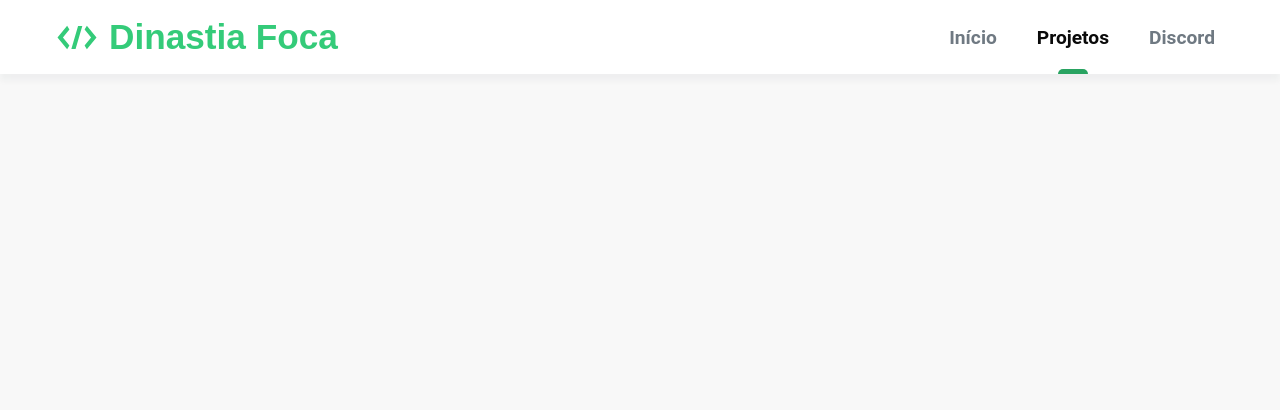
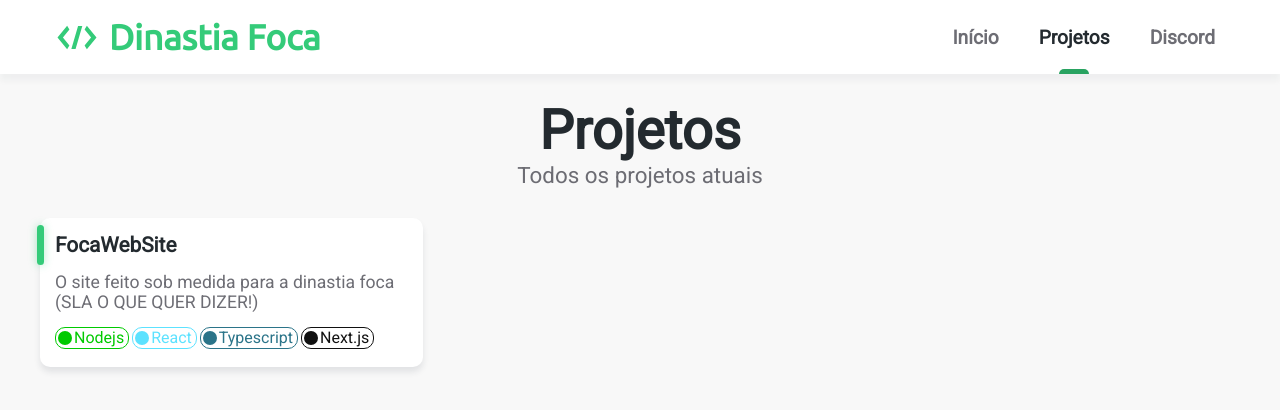
Before and after one commit to FocaEnterprises/FocaWebsite, a Next.js app: page /projetos in a window 1280 px wide. Shown: the top 410 px of the page. Built offline with nearby package versions, Linux system fonts and the light colour scheme.

Commit message:
feat: Added Projects page

```diff
--- a/package.json
+++ b/package.json
@@ -8,6 +8,7 @@
     "start": "next start"
   },
   "dependencies": {
+    "axios": "^0.21.0",
     "framer-motion": "^2.9.5",
     "next": "10.0.3",
     "polished": "^4.0.5",
--- a/src/pages/_document.tsx
+++ b/src/pages/_document.tsx
@@ -1,5 +1,7 @@
 import React from 'react';
-import Document from 'next/document';
+import Document, {
+  Head, Html, Main, NextScript,
+} from 'next/document';
 import { ServerStyleSheet } from 'styled-components';
 
 export default class MyDocument extends Document {
@@ -26,4 +28,21 @@ export default class MyDocument extends Document {
       sheet.seal();
     }
   }
+
+  // eslint-disable-next-line no-undef
+  render(): JSX.Element {
+    return (
+      <Html lang="pt-BR">
+        <Head>
+          <link href="./favicon.ico" rel="shortcut icon" type="image/x-icon" />
+          <link href="https://fonts.googleapis.com/css2?family=Roboto&family=Ubuntu&display=swap" rel="stylesheet" />
+        </Head>
+
+        <body>
+          <Main />
+          <NextScript />
+        </body>
+      </Html>
+    );
+  }
 }
--- a/src/pages/api/hello.ts
+++ /dev/null
@@ -1,6 +0,0 @@
-// Next.js API route support: https://nextjs.org/docs/api-routes/introduction
-
-export default (req, res) => {
-  res.statusCode = 200;
-  res.json({ name: 'John Doe' });
-};
--- /dev/null
+++ b/src/pages/api/projects.ts
@@ -0,0 +1,34 @@
+import { NextApiRequest, NextApiResponse } from 'next';
+
+interface IProject {
+  title: string;
+  description: string;
+  tags: {
+    name: string;
+    color: string;
+  }[];
+}
+
+const projects: IProject[] = [
+  {
+    title: 'FocaWebSite',
+    description: 'O site feito sob medida para a dinastia foca (SLA O QUE QUER DIZER!)',
+    tags: [
+      { name: 'Nodejs', color: '#00ca00' },
+      { name: 'React', color: '#5ce2ff' },
+      { name: 'Typescript', color: '#2b7489' },
+      { name: 'Next.js', color: '#111111' },
+    ],
+  },
+];
+
+export default (req: NextApiRequest, res: NextApiResponse) => {
+  if (req.method !== 'GET') {
+    res.status(404).json(null);
+    return;
+  }
+
+  res.status(200).json({
+    projects,
+  });
+};
--- a/src/pages/projetos.tsx
+++ b/src/pages/projetos.tsx
@@ -1,10 +1,46 @@
+import React from 'react';
 import Head from 'next/head';
-import React from 'react';
+import { GetStaticProps } from 'next';
+import axios from 'axios';
+
 import Header from '../Components/Header';
 
-import { Container } from '../styles/pages/Projetos';
+import {
+  Container,
+  Panel,
+  PDescription,
+  ProjectsList,
+  ProjectItem,
+  ProjectDescription,
+  ProjectTag,
+  ProjectTags,
+  ProjectTitle,
+  PTitle,
+} from '../styles/pages/Projetos';
 
-const Projects: React.FC = () => (
+interface IProps {
+  projects: {
+    title: string;
+    description: string;
+    tags: {
+      name: string;
+      color: string;
+    }[];
+  }[];
+}
+
+interface IResponse {
+  projects: {
+    title: string;
+    description: string;
+    tags: {
+      name: string;
+      color: string;
+    }[];
+  }[];
+}
+
+const Projects: React.FC<IProps> = ({ projects }) => (
   <>
     <Head>
       <title>Dinastia Foca - Projetos</title>
@@ -12,8 +48,42 @@ const Projects: React.FC = () => (
 
     <Container>
       <Header currentPage="projects" />
+
+      <Panel>
+        <PTitle>Projetos</PTitle>
+        <PDescription>Todos os projetos atuais</PDescription>
+
+        <ProjectsList>
+          {projects.map((project, index) => (
+            // Ação temporaria pois ainda não temos ID
+            // eslint-disable-next-line react/no-array-index-key
+            <ProjectItem key={`${index}`}>
+              <ProjectTitle>{project.title}</ProjectTitle>
+              <ProjectDescription>{project.description}</ProjectDescription>
+
+              <ProjectTags>
+                {project.tags.map((tag, tagIndex) => (
+                  // eslint-disable-next-line react/no-array-index-key
+                  <ProjectTag key={`${tagIndex}`} color={tag.color}>{tag.name}</ProjectTag>
+                ))}
+              </ProjectTags>
+            </ProjectItem>
+          ))}
+        </ProjectsList>
+      </Panel>
     </Container>
   </>
 );
 
+export const getStaticProps: GetStaticProps = async () => {
+  const { data } = await axios.get<IResponse>('http://localhost:3000/api/projects');
+
+  return {
+    props: {
+      projects: data.projects || [],
+    },
+    revalidate: 60,
+  };
+};
+
 export default Projects;
--- a/src/styles/pages/Discord.ts
+++ b/src/styles/pages/Discord.ts
@@ -2,7 +2,7 @@
 import styled from 'styled-components';
 
 export const Container = styled.main`
-  min-height: 100%;
+  min-height: 100vh;
 
   background-color: ${({ theme }) => theme.bg.secondary};
 `;
--- a/src/styles/pages/Projetos.ts
+++ b/src/styles/pages/Projetos.ts
@@ -1,8 +1,110 @@
-/* eslint-disable import/prefer-default-export */
 import styled from 'styled-components';
 
 export const Container = styled.main`
-  min-height: 100%;
+  min-height: 100vh;
 
   background-color: ${({ theme }) => theme.bg.secondary};
 `;
+
+export const Panel = styled.div`
+  display: flex;
+  flex-direction: column;
+  align-items: center;
+
+  margin: 25px 40px;
+`;
+
+export const PTitle = styled.h1`
+  font-size: 3.4rem;
+  color: ${({ theme }) => theme.txt.primary};
+`;
+
+export const PDescription = styled.p`
+  font-size: 1.4rem;
+`;
+
+export const ProjectsList = styled.ul`
+  display: grid;
+  grid-template-columns: repeat(3, 1fr);
+  grid-gap: 25px;
+
+  margin-top: 30px;
+`;
+
+export const ProjectItem = styled.li`
+  display: flex;
+  flex-direction: column;
+
+  padding: 15px;
+  max-width: 1fr;
+
+  background-color: ${({ theme }) => theme.bg.primary};
+  border-radius: 10px;
+  box-shadow: 0 5px 6px 0 rgba(33, 43, 54, .1);
+  list-style: none;
+`;
+
+export const ProjectTitle = styled.h4`
+  position: relative;
+
+  color: ${({ theme }) => theme.txt.primary};
+  font-size: 1.3rem;
+  font-weight: bold;
+
+  &::before {
+    position: absolute;
+    top: calc(50% - 20px);
+    left: calc(-15px - calc(7px / 2));
+
+    height: 40px;
+    width: 7px;
+
+    content: '';
+    background-color: ${({ theme }) => theme.app.primary};
+    border-radius: 11px;
+    box-shadow: 0 0 8px 0 rgba(52, 203, 121, 0.4);
+  }
+`;
+
+export const ProjectDescription = styled.span`
+  margin-top: 15px;
+
+  font-size: 1.1rem;
+`;
+
+export const ProjectTags = styled.ul`
+  display: flex;
+  flex-wrap: wrap;
+
+  margin-top: 15px;
+`;
+
+export const ProjectTag = styled.li`
+  position: relative;
+
+  margin: 0 3px 3px 0;
+  padding: 1px 4px;
+  padding-left: 18px;
+  height: max-content;
+
+  border: solid 1px;
+  border-radius: 10px;
+  border-color: ${({ color }) => color};
+
+  color: ${({ color }) => color};
+  line-height: 18px;
+  font-size: 1rem;
+
+  list-style: none;
+
+  &::before {
+    content: '';
+    height: 14px;
+    width: 14px;
+    border-radius: 11px;
+    background-color: ${({ color }) => color};
+    position: absolute;
+    top: calc(50% - 7px);
+    left: 2px;
+  }
+`;
--- a/src/styles/themes/light.ts
+++ b/src/styles/themes/light.ts
@@ -9,8 +9,8 @@ const theme: DefaultTheme = {
   },
 
   txt: {
-    primary: '#0a0a0a',
-    secondary: '#6f7982',
+    primary: '#232a2f',
+    secondary: 'rgba(75,75,84,.81)',
     highLight: '#FFFFFF',
   },
 
```
Also changed, not shown: 1 other file (tests, documents, lock files or other folders).
